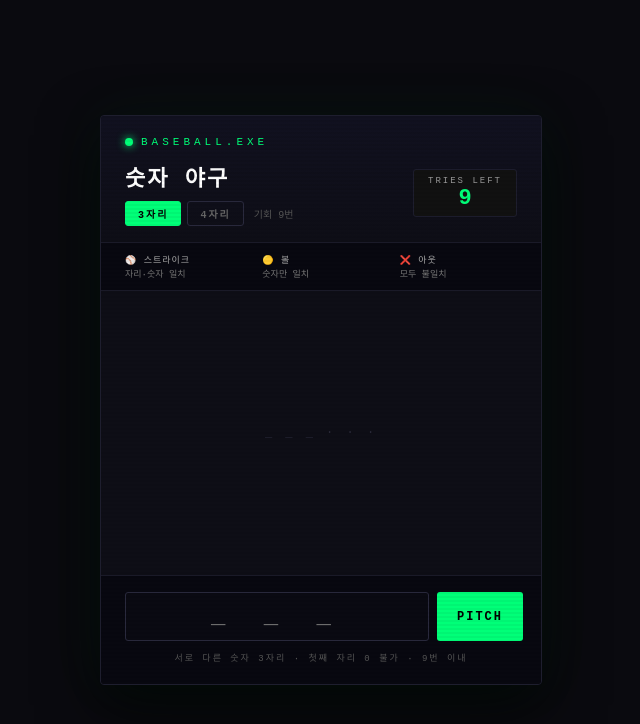
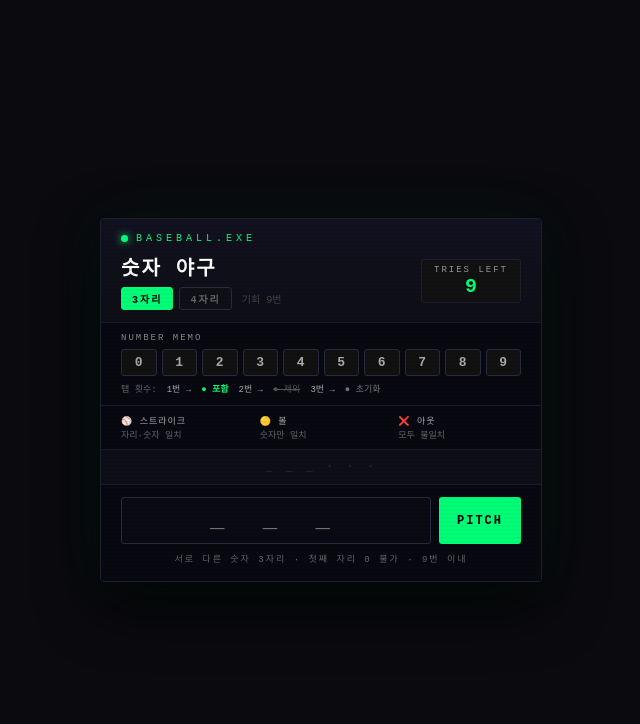
Before and after one commit to ddudu-0312/Yagu, a React (Vite) app: page / in a window 1280 px wide. Shown: the top 724 px of the page, without its empty margins (319-959 px from the left). Built offline with nearby package versions, Linux system fonts and the light colour scheme.

Commit message:
Update App.jsx

```diff
--- a/src/App.jsx
+++ b/src/App.jsx
@@ -23,6 +23,13 @@ const MODES = [
   { label: "4자리", digits: 4, tries: 12 },
 ];
 
+// 숫자 상태: null = 미확인, "in" = 포함, "out" = 제외
+const initDigitState = () => {
+  const s = {};
+  for (let i = 0; i <= 9; i++) s[i] = null;
+  return s;
+};
+
 export default function BaseballGame() {
   const [modeIdx, setModeIdx] = useState(0);
   const mode = MODES[modeIdx];
@@ -33,6 +40,7 @@ export default function BaseballGame() {
   const [gameOver, setGameOver] = useState(false);
   const [shake, setShake] = useState(false);
   const [flashRow, setFlashRow] = useState(null);
+  const [digitState, setDigitState] = useState(initDigitState);
   const inputRef = useRef(null);
   const historyRef = useRef(null);
 
@@ -53,6 +61,7 @@ export default function BaseballGame() {
     setHistory([]);
     setInput("");
     setGameOver(false);
+    setDigitState(initDigitState());
     setTimeout(() => inputRef.current?.focus(), 50);
   };
 
@@ -96,7 +105,17 @@ export default function BaseballGame() {
     setHistory([]);
     setInput("");
     setGameOver(false);
+    setDigitState(initDigitState());
     setTimeout(() => inputRef.current?.focus(), 50);
+  };
+
+  // 숫자 탭: null → "in" → "out" → null 순환
+  const cycleDigit = (d) => {
+    setDigitState(prev => {
+      const cur = prev[d];
+      const next = cur === null ? "in" : cur === "in" ? "out" : null;
+      return { ...prev, [d]: next };
+    });
   };
 
   const won = history.some(h => h.won);
@@ -155,6 +174,8 @@ export default function BaseballGame() {
         overflow: "hidden",
         boxShadow: "0 0 60px rgba(0,255,120,0.05), 0 20px 60px rgba(0,0,0,0.8)",
         position: "relative",
+        display: "flex",
+        flexDirection: "column",
       }}>
         {/* Scanline */}
         <div style={{
@@ -165,29 +186,25 @@ export default function BaseballGame() {
 
         {/* Header */}
         <div style={{
-          padding: "20px 24px 16px",
+          padding: "14px 20px 12px",
           borderBottom: "1px solid #1a1a28",
           background: "linear-gradient(180deg, #111120 0%, #0e0e16 100%)",
+          flexShrink: 0,
         }}>
           <div style={{ display:"flex", alignItems:"center", gap:"8px", marginBottom:"4px" }}>
-            <div style={{ width:"8px",height:"8px",borderRadius:"50%",background:"#00ff78",boxShadow:"0 0 8px #00ff78" }}/>
-            <span style={{ color:"#00ff78", fontSize:"11px", letterSpacing:"4px", textTransform:"uppercase" }}>
+            <div style={{ width:"7px",height:"7px",borderRadius:"50%",background:"#00ff78",boxShadow:"0 0 8px #00ff78" }}/>
+            <span style={{ color:"#00ff78", fontSize:"10px", letterSpacing:"4px", textTransform:"uppercase" }}>
               BASEBALL.EXE
             </span>
           </div>
-
-          <div style={{ display:"flex", justifyContent:"space-between", alignItems:"center", marginTop:"12px" }}>
+          <div style={{ display:"flex", justifyContent:"space-between", alignItems:"center", marginTop:"8px" }}>
             <div>
-              <div style={{ color:"#ffffff", fontSize:"22px", fontWeight:"bold", letterSpacing:"2px" }}>
+              <div style={{ color:"#ffffff", fontSize:"20px", fontWeight:"bold", letterSpacing:"2px" }}>
                 숫자 야구
               </div>
-              {/* Mode selector */}
-              <div style={{ display:"flex", gap:"6px", marginTop:"8px", alignItems:"center" }}>
+              <div style={{ display:"flex", gap:"6px", marginTop:"6px", alignItems:"center" }}>
                 {MODES.map((m, i) => (
-                  <button
-                    key={m.label}
-                    onClick={() => startNewGame(i)}
-                    style={{
+                  <button key={m.label} onClick={() => startNewGame(i)} style={{
                     background: modeIdx === i ? "#00ff78" : "transparent",
                     border: `1px solid ${modeIdx === i ? "#00ff78" : "#2a2a3e"}`,
                     borderRadius: "3px",
@@ -196,47 +213,85 @@ export default function BaseballGame() {
                     fontWeight: "bold",
                     fontSize: "10px",
                     letterSpacing: "2px",
-                      padding: "4px 12px",
+                    padding: "3px 10px",
                     cursor: "pointer",
-                      transition: "all 0.15s",
-                    }}
-                  >
-                    {m.label}
-                  </button>
+                  }}>{m.label}</button>
                 ))}
-                <span style={{ color:"#555", fontSize:"10px", marginLeft:"4px" }}>
-                  기회 {mode.tries}번
-                </span>
+                <span style={{ color:"#444", fontSize:"10px", marginLeft:"4px" }}>기회 {mode.tries}번</span>
               </div>
             </div>
-
             <div style={{
-              background:"#111",
-              border:"1px solid #1e1e2e",
-              borderRadius:"3px",
-              padding:"6px 14px",
-              textAlign:"center",
-              minWidth:"60px",
+              background:"#111", border:"1px solid #1e1e2e", borderRadius:"3px",
+              padding:"5px 12px", textAlign:"center", minWidth:"54px",
             }}>
               <div style={{ color:"#999", fontSize:"9px", letterSpacing:"2px" }}>TRIES LEFT</div>
               <div style={{
                 color: remaining <= 3 ? "#ff4455" : "#00ff78",
-                fontSize:"22px",
-                fontWeight:"bold",
-                lineHeight:1,
-                marginTop:"2px",
+                fontSize:"20px", fontWeight:"bold", lineHeight:1, marginTop:"2px",
               }}>{gameOver ? (won ? "✓" : "✗") : remaining}</div>
             </div>
           </div>
         </div>
 
+        {/* 숫자 메모판 */}
+        <div style={{
+          padding:"10px 20px",
+          background:"#080810",
+          borderBottom:"1px solid #1a1a28",
+          flexShrink: 0,
+        }}>
+          <div style={{ color:"#888", fontSize:"9px", letterSpacing:"2px", marginBottom:"6px" }}>
+            NUMBER MEMO
+          </div>
+          <div style={{ display:"flex", gap:"5px" }}>
+            {[0,1,2,3,4,5,6,7,8,9].map(d => {
+              const st = digitState[d];
+              const bg = st === "in" ? "#00ff78" : st === "out" ? "#1a1a1a" : "#111";
+              const color = st === "in" ? "#000" : st === "out" ? "#444" : "#aaa";
+              const border = st === "in" ? "#00ff78" : st === "out" ? "#2a2a2a" : "#2a2a3e";
+              const decoration = st === "out" ? "line-through" : "none";
+              return (
+                <button
+                  key={d}
+                  onClick={() => cycleDigit(d)}
+                  style={{
+                    flex: 1,
+                    background: bg,
+                    border: `1px solid ${border}`,
+                    borderRadius: "3px",
+                    color,
+                    fontFamily: "'Courier New', monospace",
+                    fontWeight: "bold",
+                    fontSize: "13px",
+                    padding: "5px 0",
+                    cursor: "pointer",
+                    textDecoration: decoration,
+                    transition: "all 0.15s",
+                    boxShadow: st === "in" ? "0 0 8px #00ff7866" : "none",
+                  }}
+                >{d}</button>
+              );
+            })}
+          </div>
+          <div style={{ display:"flex", gap:"10px", marginTop:"6px", alignItems:"center" }}>
+            <span style={{ color:"#666", fontSize:"9px" }}>탭 횟수:</span>
+            <span style={{ color:"#aaa", fontSize:"9px" }}>1번 →</span>
+            <span style={{ color:"#00ff78", fontSize:"9px", fontWeight:"bold" }}>● 포함</span>
+            <span style={{ color:"#aaa", fontSize:"9px" }}>2번 →</span>
+            <span style={{ color:"#555", fontSize:"9px", textDecoration:"line-through" }}>● 제외</span>
+            <span style={{ color:"#aaa", fontSize:"9px" }}>3번 →</span>
+            <span style={{ color:"#777", fontSize:"9px" }}>● 초기화</span>
+          </div>
+        </div>
+
         {/* Rules */}
         <div style={{
-          padding:"10px 24px",
+          padding:"8px 20px",
           background:"#080810",
           borderBottom:"1px solid #1a1a28",
           display:"flex",
-          gap:"20px",
+          gap:"16px",
+          flexShrink: 0,
         }}>
           {[
             { icon:"⚾", label:"스트라이크", desc:"자리·숫자 일치" },
@@ -245,62 +300,43 @@ export default function BaseballGame() {
           ].map(r => (
             <div key={r.label} style={{ flex:1 }}>
               <div style={{ color:"#aaa", fontSize:"9px", letterSpacing:"1px" }}>{r.icon} {r.label}</div>
-              <div style={{ color:"#777", fontSize:"9px", marginTop:"1px" }}>{r.desc}</div>
+              <div style={{ color:"#666", fontSize:"9px", marginTop:"1px" }}>{r.desc}</div>
             </div>
           ))}
         </div>
 
         {/* History */}
-        <div
-          ref={historyRef}
-          style={{
-            height:"260px",
+        <div ref={historyRef} style={{
+          flex: 1,
           overflowY:"auto",
-            padding:"12px 24px",
+          padding:"10px 20px",
           display:"flex",
           flexDirection:"column",
           gap:"4px",
-          }}
-        >
+          minHeight: 0,
+        }}>
           {history.length === 0 && (
             <div style={{
-              display:"flex",
-              alignItems:"center",
-              justifyContent:"center",
-              height:"100%",
-              color:"#2a2a3a",
-              fontSize:"12px",
-              letterSpacing:"3px",
+              display:"flex", alignItems:"center", justifyContent:"center",
+              height:"100%", color:"#2a2a3a", fontSize:"12px", letterSpacing:"3px",
             }}>
               {placeholder} · · ·
             </div>
           )}
           {history.map((h, i) => (
-            <div
-              key={i}
-              className={flashRow === h.try ? "row-flash" : ""}
-              style={{
-                display:"flex",
-                alignItems:"center",
-                justifyContent:"space-between",
-                padding:"7px 10px",
-                borderRadius:"3px",
-                border:"1px solid",
+            <div key={i} className={flashRow === h.try ? "row-flash" : ""} style={{
+              display:"flex", alignItems:"center", justifyContent:"space-between",
+              padding:"6px 10px", borderRadius:"3px", border:"1px solid",
               borderColor: h.won ? "#00ff7840" : h.out ? "#ff445520" : "#1e1e2e",
               background: h.won ? "#00ff7808" : "transparent",
               animation: "fadeSlideIn 0.3s ease",
-              }}
-            >
+            }}>
               <div style={{ display:"flex", alignItems:"center", gap:"10px" }}>
                 <span style={{ color:"#777", fontSize:"10px", width:"18px" }}>#{h.try}</span>
                 <span style={{
-                  color:"#ccc",
-                  fontSize: mode.digits === 4 ? "16px" : "18px",
-                  letterSpacing:"5px",
-                  fontWeight:"bold"
-                }}>
-                  {h.guess}
-                </span>
+                  color:"#ccc", fontSize: mode.digits === 4 ? "15px" : "17px",
+                  letterSpacing:"5px", fontWeight:"bold"
+                }}>{h.guess}</span>
               </div>
               <div style={{ display:"flex", alignItems:"center", gap:"6px" }}>
                 {h.won ? (
@@ -312,10 +348,7 @@ export default function BaseballGame() {
                     {h.strikes > 0 && (
                       <div style={{ display:"flex", alignItems:"center", gap:"3px" }}>
                         {Array(h.strikes).fill(0).map((_,j)=>(
-                          <div key={j} style={{
-                            width:"9px",height:"9px",borderRadius:"50%",
-                            background:"#00ff78",boxShadow:"0 0 6px #00ff78"
-                          }}/>
+                          <div key={j} style={{ width:"8px",height:"8px",borderRadius:"50%",background:"#00ff78",boxShadow:"0 0 5px #00ff78" }}/>
                         ))}
                         <span style={{color:"#00ff78",fontSize:"10px",marginLeft:"2px"}}>S</span>
                       </div>
@@ -323,10 +356,7 @@ export default function BaseballGame() {
                     {h.balls > 0 && (
                       <div style={{ display:"flex", alignItems:"center", gap:"3px" }}>
                         {Array(h.balls).fill(0).map((_,j)=>(
-                          <div key={j} style={{
-                            width:"9px",height:"9px",borderRadius:"50%",
-                            background:"#ffcc00",boxShadow:"0 0 6px #ffcc0066"
-                          }}/>
+                          <div key={j} style={{ width:"8px",height:"8px",borderRadius:"50%",background:"#ffcc00",boxShadow:"0 0 5px #ffcc0066" }}/>
                         ))}
                         <span style={{color:"#ffcc00",fontSize:"10px",marginLeft:"2px"}}>B</span>
                       </div>
@@ -340,9 +370,10 @@ export default function BaseballGame() {
 
         {/* Input area */}
         <div style={{
-          padding:"16px 24px 20px",
+          padding:"12px 20px 16px",
           borderTop:"1px solid #1a1a28",
           background:"#080810",
+          flexShrink: 0,
         }}>
           {!gameOver ? (
             <div style={{ display:"flex", gap:"8px" }}>
@@ -355,103 +386,52 @@ export default function BaseballGame() {
                 placeholder={placeholder}
                 className={shake ? "shake-input" : ""}
                 style={{
-                  flex:1,
-                  background:"#0a0a12",
-                  border:"1px solid #2a2a3e",
-                  borderRadius:"3px",
-                  color:"#00ff78",
-                  fontSize,
-                  fontWeight:"bold",
-                  letterSpacing,
-                  textAlign:"center",
-                  padding:"10px 0",
-                  fontFamily:"'Courier New', monospace",
-                  caretColor:"#00ff78",
-                  transition:"border-color 0.2s",
+                  flex:1, background:"#0a0a12", border:"1px solid #2a2a3e",
+                  borderRadius:"3px", color:"#00ff78", fontSize, fontWeight:"bold",
+                  letterSpacing, textAlign:"center", padding:"9px 0",
+                  fontFamily:"'Courier New', monospace", caretColor:"#00ff78",
                 }}
               />
-              <button
-                onClick={handleSubmit}
-                style={{
-                  background:"#00ff78",
-                  border:"none",
-                  borderRadius:"3px",
-                  color:"#000",
-                  fontFamily:"'Courier New', monospace",
-                  fontWeight:"bold",
-                  fontSize:"12px",
-                  letterSpacing:"2px",
-                  padding:"0 20px",
-                  cursor:"pointer",
-                  transition:"opacity 0.15s, transform 0.1s",
+              <button onClick={handleSubmit} style={{
+                background:"#00ff78", border:"none", borderRadius:"3px",
+                color:"#000", fontFamily:"'Courier New', monospace", fontWeight:"bold",
+                fontSize:"12px", letterSpacing:"2px", padding:"0 18px", cursor:"pointer",
               }}
-                onMouseEnter={e=>e.target.style.opacity="0.85"}
-                onMouseLeave={e=>e.target.style.opacity="1"}
                 onMouseDown={e=>e.target.style.transform="scale(0.97)"}
                 onMouseUp={e=>e.target.style.transform="scale(1)"}
-              >
-                PITCH
-              </button>
+              >PITCH</button>
             </div>
           ) : (
             <div style={{ textAlign:"center" }}>
               {won ? (
-                <div style={{ marginBottom:"14px" }}>
+                <div style={{ marginBottom:"12px" }}>
                   <div className="win-glow" style={{
-                    color:"#00ff78",
-                    fontSize:"15px",
-                    fontWeight:"bold",
-                    letterSpacing:"4px",
-                    padding:"10px",
-                    border:"1px solid #00ff7840",
-                    borderRadius:"3px",
-                    marginBottom:"6px",
-                  }}>
-                    ⚾ HOME RUN!
-                  </div>
+                    color:"#00ff78", fontSize:"14px", fontWeight:"bold", letterSpacing:"4px",
+                    padding:"8px", border:"1px solid #00ff7840", borderRadius:"3px", marginBottom:"5px",
+                  }}>⚾ HOME RUN!</div>
                   <div style={{ color:"#aaa", fontSize:"11px", letterSpacing:"2px" }}>
-                    {history.length}번 만에{" "}
-                    <span style={{color:"#00ff78",letterSpacing:"5px"}}>{secret}</span> 정답!
+                    {history.length}번 만에 <span style={{color:"#00ff78",letterSpacing:"5px"}}>{secret}</span> 정답!
                   </div>
                 </div>
               ) : (
-                <div style={{ marginBottom:"14px" }}>
-                  <div style={{
-                    color:"#ff4455",
-                    fontSize:"14px",
-                    fontWeight:"bold",
-                    letterSpacing:"3px",
-                    marginBottom:"8px",
-                  }}>GAME OVER</div>
-                  <div style={{ color:"#aaa", fontSize:"11px", letterSpacing:"1px" }}>
-                    정답은{" "}
-                    <span style={{color:"#fff",letterSpacing:"5px",fontSize:"18px"}}>{secret}</span>
-                    {" "}이었습니다
+                <div style={{ marginBottom:"12px" }}>
+                  <div style={{ color:"#ff4455", fontSize:"14px", fontWeight:"bold", letterSpacing:"3px", marginBottom:"6px" }}>GAME OVER</div>
+                  <div style={{ color:"#aaa", fontSize:"11px" }}>
+                    정답은 <span style={{color:"#fff",letterSpacing:"5px",fontSize:"16px"}}>{secret}</span> 이었습니다
                   </div>
                 </div>
               )}
-              <button
-                onClick={handleReset}
-                style={{
-                  background:"transparent",
-                  border:"1px solid #2a2a3e",
-                  borderRadius:"3px",
-                  color:"#888",
-                  fontFamily:"'Courier New', monospace",
-                  fontSize:"11px",
-                  letterSpacing:"3px",
-                  padding:"8px 24px",
-                  cursor:"pointer",
-                  transition:"all 0.2s",
+              <button onClick={handleReset} style={{
+                background:"transparent", border:"1px solid #2a2a3e", borderRadius:"3px",
+                color:"#888", fontFamily:"'Courier New', monospace", fontSize:"11px",
+                letterSpacing:"3px", padding:"7px 22px", cursor:"pointer",
               }}
                 onMouseEnter={e=>{e.target.style.borderColor="#555";e.target.style.color="#ccc"}}
                 onMouseLeave={e=>{e.target.style.borderColor="#2a2a3e";e.target.style.color="#888"}}
-              >
-                NEW GAME
-              </button>
+              >NEW GAME</button>
             </div>
           )}
-          <div style={{ color:"#555", fontSize:"9px", textAlign:"center", marginTop:"10px", letterSpacing:"2px" }}>
+          <div style={{ color:"#666", fontSize:"9px", textAlign:"center", marginTop:"8px", letterSpacing:"2px" }}>
             서로 다른 숫자 {mode.digits}자리 · 첫째 자리 0 불가 · {mode.tries}번 이내
           </div>
         </div>
```
Lines whose indentation alone changed are shown as unchanged.
